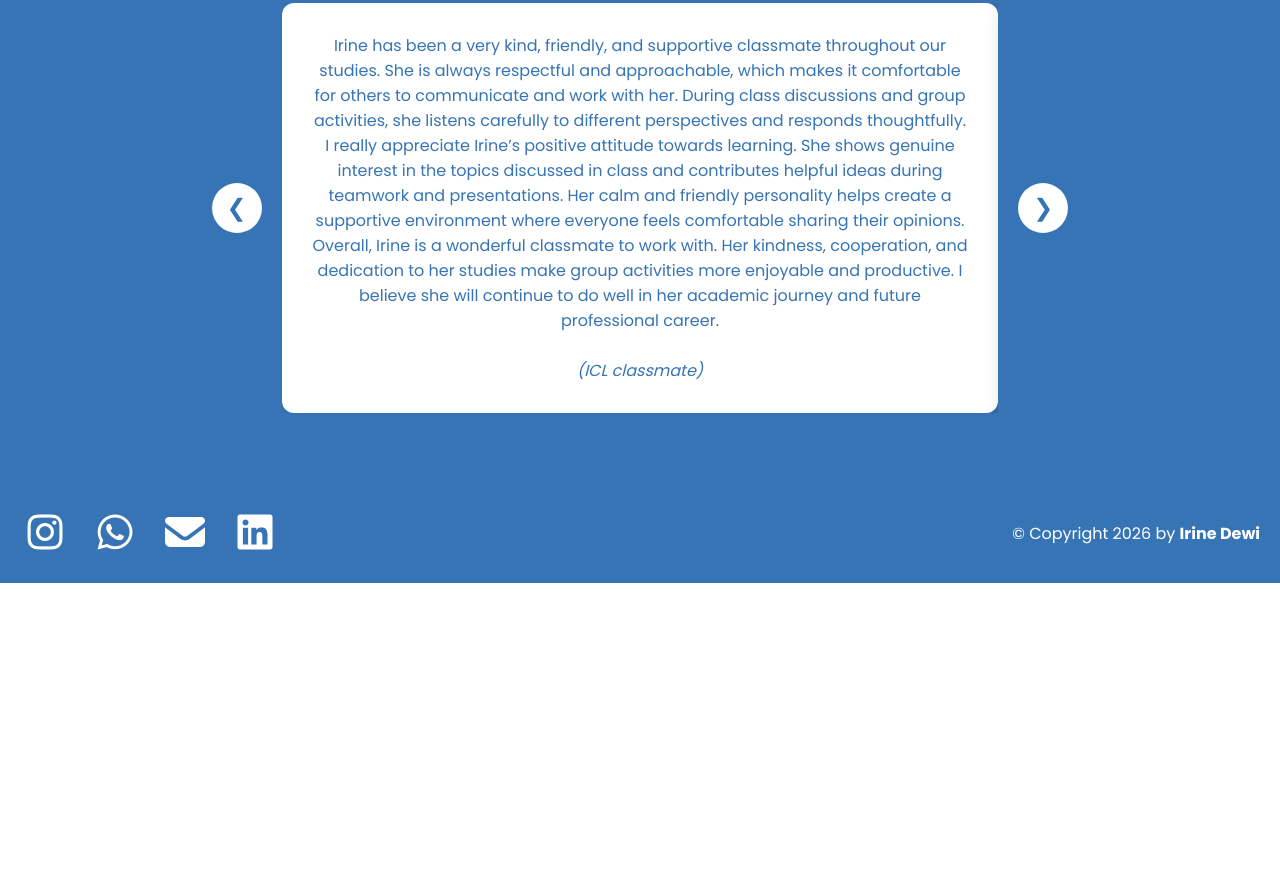
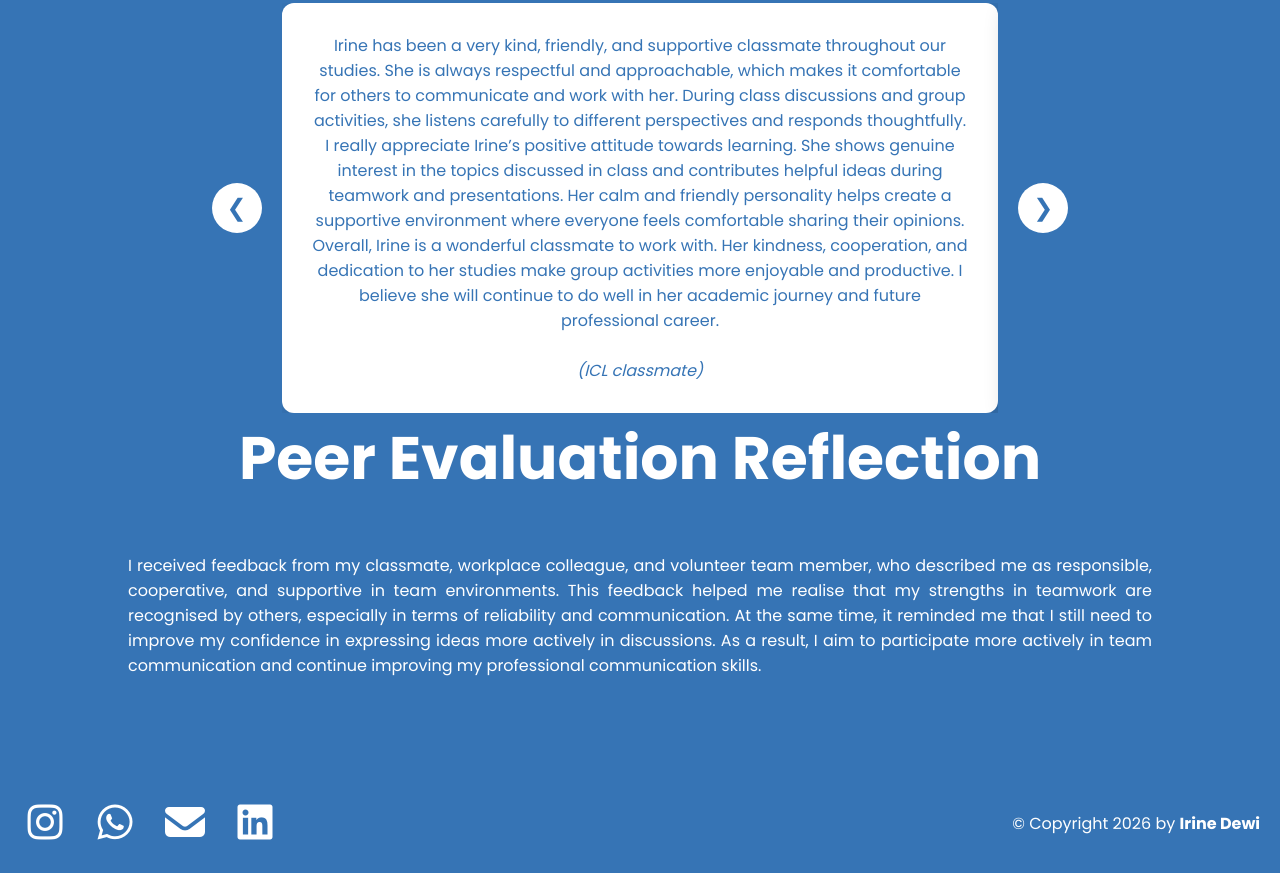
Before and after one commit to irine88/eportfolio, a plain HTML site: page index.html in a window 1280 px wide. Shown: the part 6131-7004 px from the top of the page. Before the commit the page ends 6714 px from the top, so only its background shows below. Drawn offline with Linux system fonts and the light colour scheme.

Commit message:
update 200326 23.29

```diff
--- a/index.css
+++ b/index.css
@@ -585,6 +585,21 @@ svg {
 .peer-arrow:hover {
     background: #f2f2f2;
 }
+
+.container .evaluationbox .box{
+    /* padding: 50px; */
+}
+
+.evaluationbox {
+    background-color: #3674b5;
+    color: #ffffff;
+}
+
+.evaluationbox > h1 {
+    text-align: center;
+    font-size: 60px;
+}
+
 /* peer */
 
 /* Kontak */
--- a/index.html
+++ b/index.html
@@ -481,6 +481,22 @@ I am also open to the possibility of pursuing entrepreneurial opportunities in t
             <button class="peer-arrow right">&#10095;</button>
         </div>
     </div>
+    <div class="container">
+        <h1>Peer Evaluation Reflection</h1>
+        <div class="evaluationbox">
+            <div class="box">
+                    <div>
+                        <p>
+                            I received feedback from my classmate, workplace colleague, and volunteer team member, who described me as responsible, cooperative, and supportive in team environments. This feedback helped me realise that my strengths in teamwork are recognised by others, especially in terms of reliability and communication. At the same time, it reminded me that I still need to improve my confidence in expressing ideas more actively in discussions. As a result, I aim to participate more actively in team communication and continue improving my professional communication skills.
+                        </p>
+                        <br>
+                    </div>
+
+
+            </div>
+        </div>
+
+    </div>
 </div>
     <!-- peer evaluation post -->
 
```
